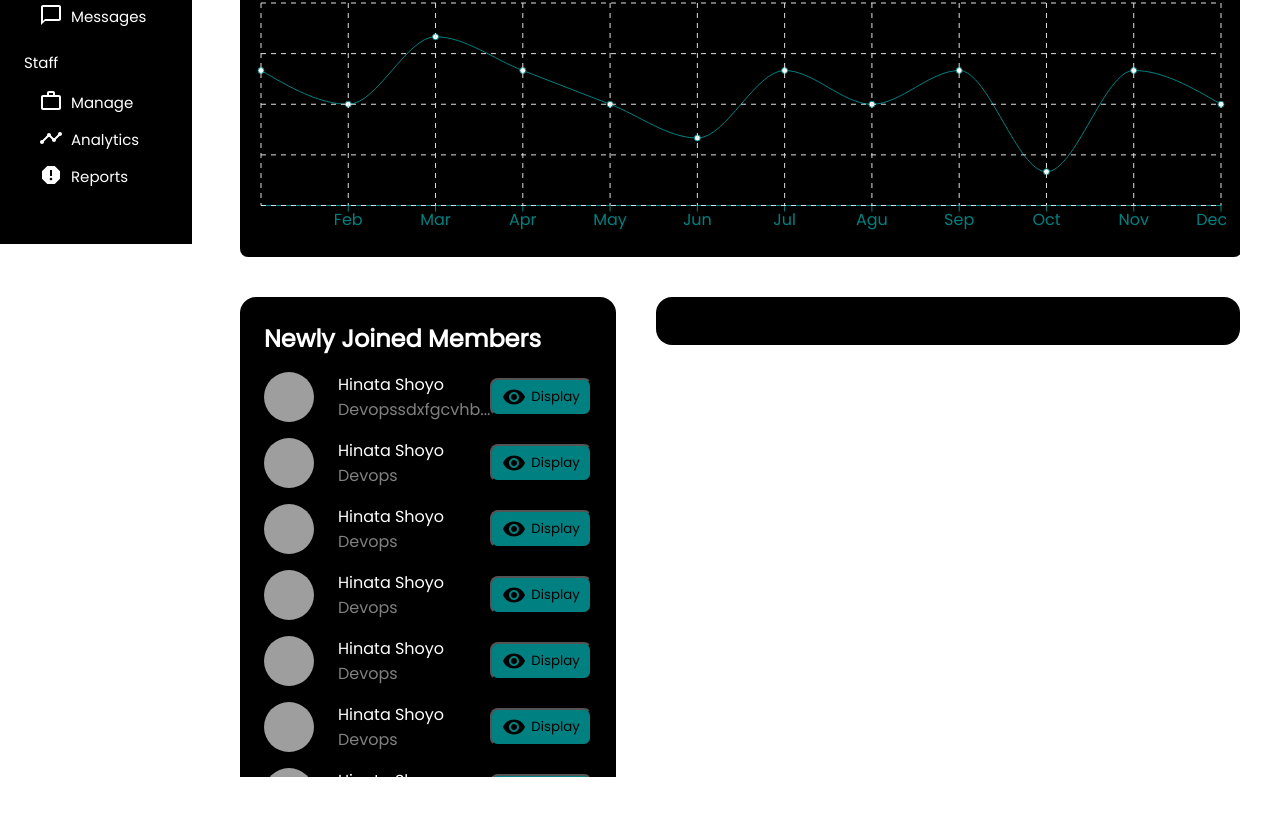
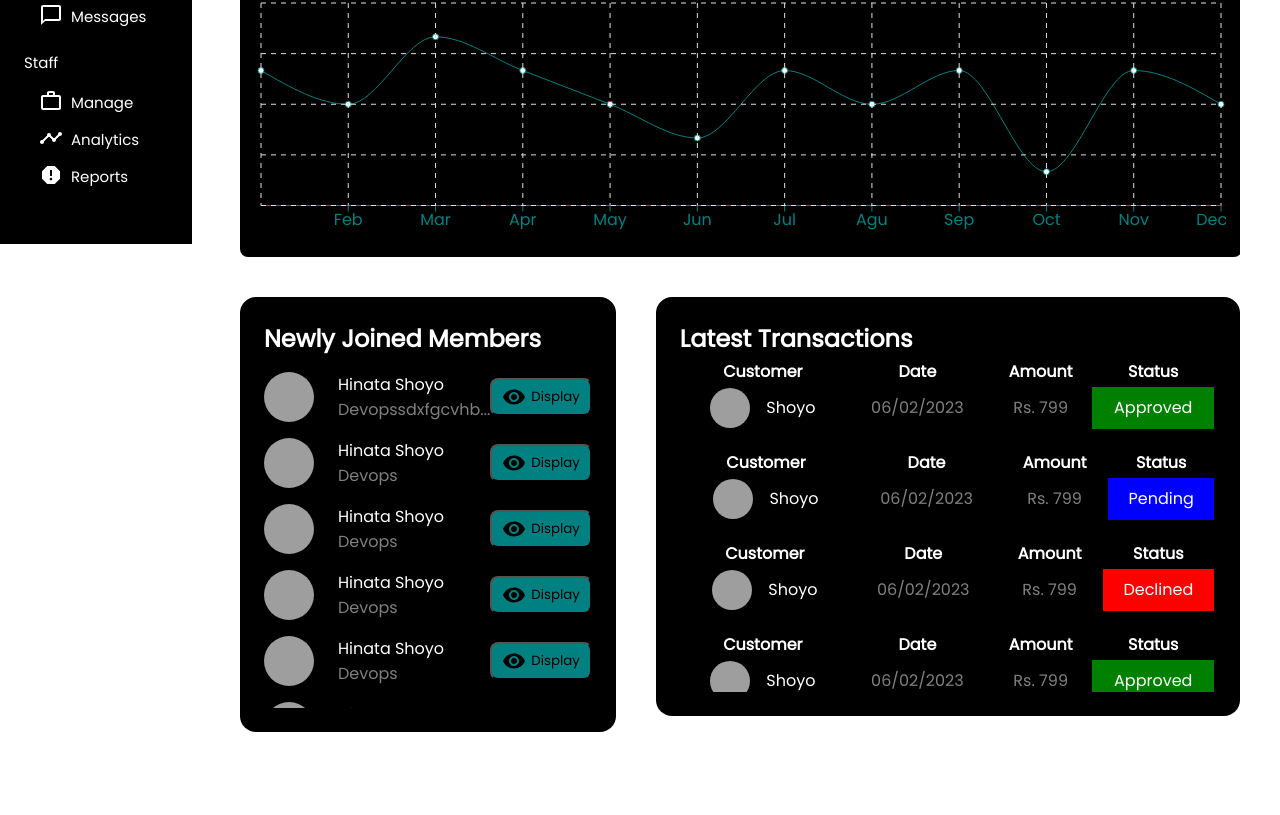
Before and after one commit to Maestgion/react-admin-dashboard, a React (Create React App) app: page /users/1 in a window 1280 px wide. Shown: the part 555-1370 px from the top of the page. Built offline with nearby package versions, Linux system fonts and the light colour scheme; grey boxes are pictures that could not be loaded.

Commit message:
ui-updates

```diff
--- a/src/components/NewUserWidg.jsx
+++ b/src/components/NewUserWidg.jsx
@@ -11,11 +11,21 @@
 border-radius: 2vh;
 background-color: black;
 color: white;
-overflow-y: scroll;
 
 `
 const Title = styled.h2``
 
+const UserInfo = styled.div`
+height: 42vh;
+display: flex;
+flex-direction: column;
+gap: 2vh;
+overflow-y: scroll;
+::-webkit-scrollbar{
+  display: none;
+}
+
+`
 
 
 const NewUserWidg = () => {
@@ -23,6 +33,7 @@
     <>
         <Container>
             <Title>Newly Joined Members</Title>
+            <UserInfo>
             <MemCard imgSrc="https://i.pinimg.com/550x/75/5b/aa/755baa13299fcb81c9b65a3d635daa48.jpg" name={"Hinata Shoyo" } desg={"Devopssdxfgcvhbjnkm"} />
             <MemCard imgSrc="https://i.pinimg.com/550x/75/5b/aa/755baa13299fcb81c9b65a3d635daa48.jpg" name={"Hinata Shoyo" } desg={"Devops"} />
             <MemCard imgSrc="https://i.pinimg.com/550x/75/5b/aa/755baa13299fcb81c9b65a3d635daa48.jpg" name={"Hinata Shoyo" } desg={"Devops"} />
@@ -31,6 +42,15 @@
             <MemCard imgSrc="https://i.pinimg.com/550x/75/5b/aa/755baa13299fcb81c9b65a3d635daa48.jpg" name={"Hinata Shoyo" } desg={"Devops"} />
             <MemCard imgSrc="https://i.pinimg.com/550x/75/5b/aa/755baa13299fcb81c9b65a3d635daa48.jpg" name={"Hinata Shoyo" } desg={"Devops"} />
             <MemCard imgSrc="https://i.pinimg.com/550x/75/5b/aa/755baa13299fcb81c9b65a3d635daa48.jpg" name={"Hinata Shoyo" } desg={"Devops"} />
+            <MemCard imgSrc="https://i.pinimg.com/550x/75/5b/aa/755baa13299fcb81c9b65a3d635daa48.jpg" name={"Hinata Shoyo" } desg={"Devops"} />
+            <MemCard imgSrc="https://i.pinimg.com/550x/75/5b/aa/755baa13299fcb81c9b65a3d635daa48.jpg" name={"Hinata Shoyo" } desg={"Devops"} />
+            <MemCard imgSrc="https://i.pinimg.com/550x/75/5b/aa/755baa13299fcb81c9b65a3d635daa48.jpg" name={"Hinata Shoyo" } desg={"Devops"} />
+            <MemCard imgSrc="https://i.pinimg.com/550x/75/5b/aa/755baa13299fcb81c9b65a3d635daa48.jpg" name={"Hinata Shoyo" } desg={"Devops"} />
+            <MemCard imgSrc="https://i.pinimg.com/550x/75/5b/aa/755baa13299fcb81c9b65a3d635daa48.jpg" name={"Hinata Shoyo" } desg={"Devops"} />
+            <MemCard imgSrc="https://i.pinimg.com/550x/75/5b/aa/755baa13299fcb81c9b65a3d635daa48.jpg" name={"Hinata Shoyo" } desg={"Devops"} />
+            <MemCard imgSrc="https://i.pinimg.com/550x/75/5b/aa/755baa13299fcb81c9b65a3d635daa48.jpg" name={"Hinata Shoyo" } desg={"Devops"} />
+            <MemCard imgSrc="https://i.pinimg.com/550x/75/5b/aa/755baa13299fcb81c9b65a3d635daa48.jpg" name={"Hinata Shoyo" } desg={"Devops"} />
+            </UserInfo>
         </Container>
     </>
   )
--- /dev/null
+++ b/src/components/Table.jsx
@@ -0,0 +1,75 @@
+import React from 'react'
+import styled from 'styled-components'
+
+const TableContainer = styled.table`
+    width: 100%;
+
+`
+
+const Row = styled.tr`
+    text-align: center;
+
+`
+
+const Heading = styled.th``
+
+const Customer = styled.td`
+display: flex;
+justify-content: center;
+align-items: center;
+gap: 2vh;
+
+`
+
+const ImgContainer = styled.img`
+width: 40px;
+height: 40px;
+border-radius: 50%;
+object-fit: cover;
+
+`
+
+const UserName = styled.span``
+
+const Date = styled.td`
+color: gray;
+`
+
+const Amount = styled.td`
+color: gray;
+`
+
+const Status = styled.td`
+
+ background-color: ${props=>props.type==="Approved" ? "green" : props.type=== "Pending" ? "blue"  : "red"};
+`
+
+
+
+
+
+const Table = ({imgSrc, username, date, amount, status  }) => {
+  return (
+    <>
+        <TableContainer>
+            <Row>
+                <Heading>Customer</Heading>
+                <Heading>Date</Heading>
+                <Heading>Amount</Heading>
+                <Heading>Status</Heading>
+            </Row>
+            <Row>
+                <Customer>
+                    <ImgContainer src={imgSrc} />
+                    <UserName>{username}</UserName>
+                </Customer>
+                <Date>{date}</Date>
+                <Amount>{amount}</Amount>
+                <Status type={status}>{status}</Status>
+            </Row>
+        </TableContainer>
+    </>
+  )
+}
+
+export default Table
--- a/src/components/TranscWidg.jsx
+++ b/src/components/TranscWidg.jsx
@@ -1,5 +1,7 @@
 import React from 'react'
 import styled from "styled-components"
+import Table from './Table'
+
 
 const Container = styled.div`
 background-color: black;
@@ -8,13 +10,36 @@
 padding: 3vh;
 `
 
+const Title = styled.h2``
+
+const TableContainer = styled.div`
+height: 42vh;
+overflow-y: scroll;
+::-webkit-scrollbar{
+  display: none;
+}
+display: flex;
+flex-direction: column;
+gap: 2vh;
+`
 
 const TranscWidg = () => {
 
     return (
     <>
     <Container>
-
+      <Title>Latest Transactions</Title>
+      <TableContainer>
+        <Table imgSrc={"https://i.pinimg.com/550x/75/5b/aa/755baa13299fcb81c9b65a3d635daa48.jpg"} username={"Shoyo"} date={"06/02/2023"} amount={"Rs. 799"} status={"Approved"}  />
+        <Table imgSrc={"https://i.pinimg.com/550x/75/5b/aa/755baa13299fcb81c9b65a3d635daa48.jpg"} username={"Shoyo"} date={"06/02/2023"} amount={"Rs. 799"} status={"Pending"}  />
+        <Table imgSrc={"https://i.pinimg.com/550x/75/5b/aa/755baa13299fcb81c9b65a3d635daa48.jpg"} username={"Shoyo"} date={"06/02/2023"} amount={"Rs. 799"} status={"Declined"}  />
+        <Table imgSrc={"https://i.pinimg.com/550x/75/5b/aa/755baa13299fcb81c9b65a3d635daa48.jpg"} username={"Shoyo"} date={"06/02/2023"} amount={"Rs. 799"} status={"Approved"}  />
+        <Table imgSrc={"https://i.pinimg.com/550x/75/5b/aa/755baa13299fcb81c9b65a3d635daa48.jpg"} username={"Shoyo"} date={"06/02/2023"} amount={"Rs. 799"} status={"Approved"}  />
+        <Table imgSrc={"https://i.pinimg.com/550x/75/5b/aa/755baa13299fcb81c9b65a3d635daa48.jpg"} username={"Shoyo"} date={"06/02/2023"} amount={"Rs. 799"} status={"Approved"}  />
+        <Table imgSrc={"https://i.pinimg.com/550x/75/5b/aa/755baa13299fcb81c9b65a3d635daa48.jpg"} username={"Shoyo"} date={"06/02/2023"} amount={"Rs. 799"} status={"Approved"}  />
+        <Table imgSrc={"https://i.pinimg.com/550x/75/5b/aa/755baa13299fcb81c9b65a3d635daa48.jpg"} username={"Shoyo"} date={"06/02/2023"} amount={"Rs. 799"} status={"Approved"}  />
+        <Table imgSrc={"https://i.pinimg.com/550x/75/5b/aa/755baa13299fcb81c9b65a3d635daa48.jpg"} username={"Shoyo"} date={"06/02/2023"} amount={"Rs. 799"} status={"Approved"}  />
+      </TableContainer>
     </Container>
     </>
 
--- a/src/pages/Home.jsx
+++ b/src/pages/Home.jsx
@@ -31,9 +31,12 @@
 flex:1;
 height: 60vh;
 
+
 `
 const TranscWidgContainer = styled.div`
 flex:2;
+height: 60vh;
+
 `
 
 const Home = () => {
```
